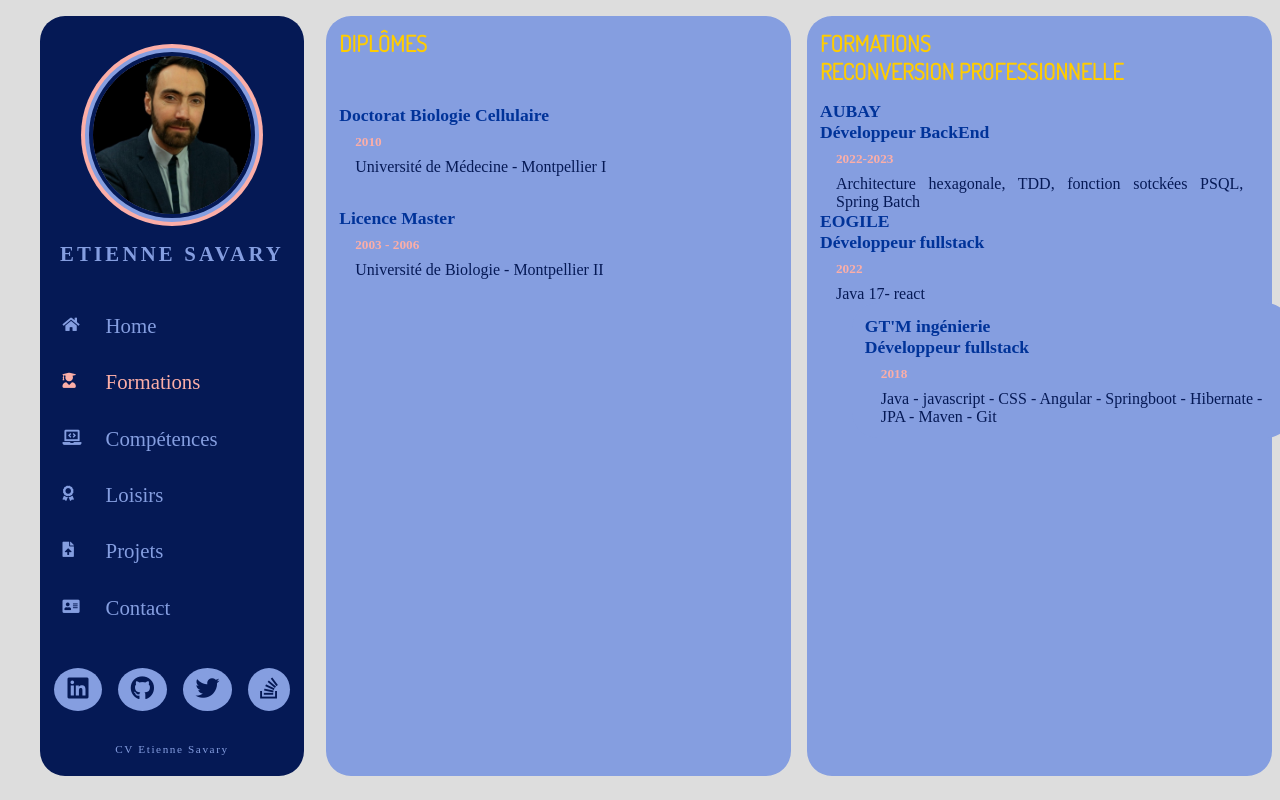
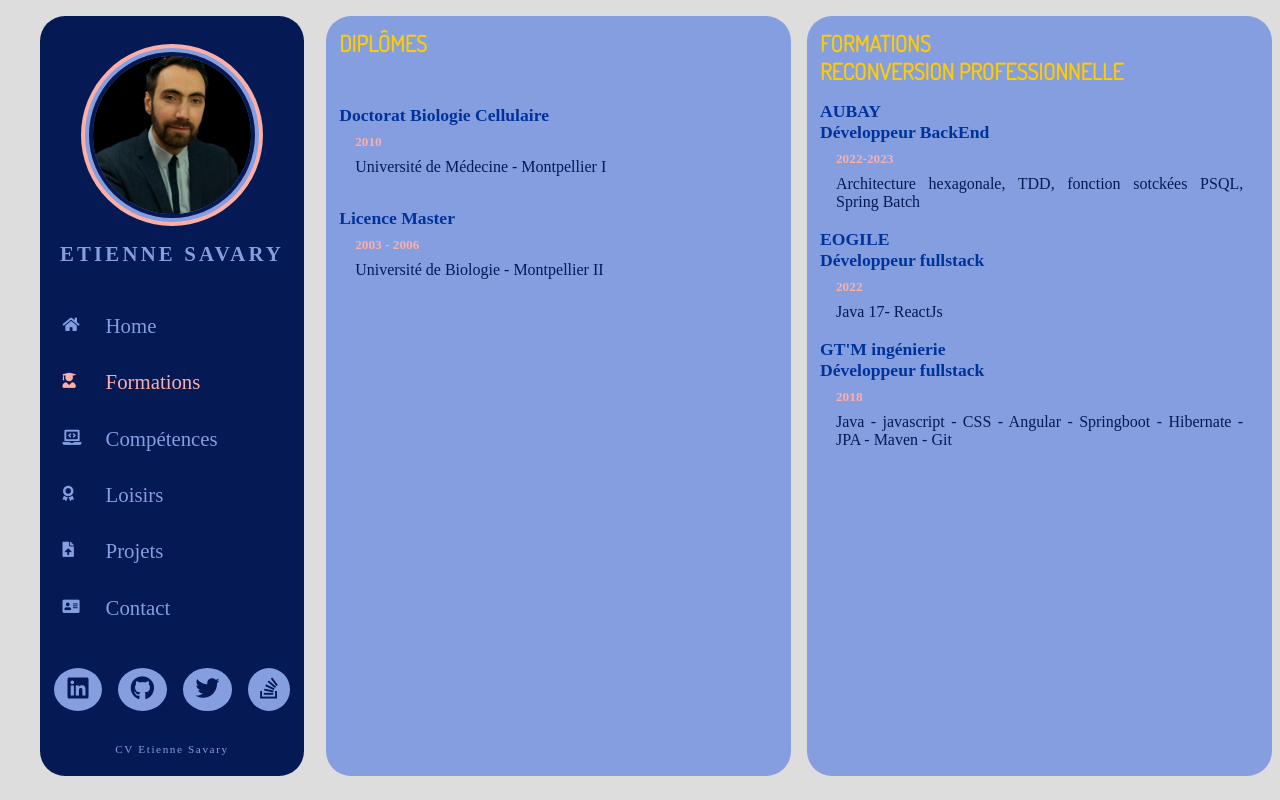
Before and after one commit to Goldeaur/react-cv, a React (Create React App) app: page /react-cv/formation in a window 1280 px wide. Built offline with nearby package versions, Linux system fonts and the light colour scheme; a web font is replaced by a local one.

Commit message:
Correction Formations

```diff
--- a/src/components/Formation/Teach.js
+++ b/src/components/Formation/Teach.js
@@ -9,14 +9,16 @@ const Teach = () => {
                 <h4>Développeur BackEnd</h4>
                 <h5>2022-2023</h5>
                 <p>Architecture hexagonale, TDD, fonction sotckées PSQL, Spring Batch</p>
+                <br/>
             </div>
             <div className="teachContent">
                 <h4>EOGILE</h4>
                 <h4>Développeur fullstack</h4>
                 <h5>2022</h5>
-                <p>Java 17- react</p>
+                <p>Java 17- ReactJs</p>
+                <br/>
             </div>
-            <div className="teach">
+            <div className="teachContent">
                 <h4>GT'M ingénierie</h4>
                 <h4>Développeur fullstack</h4>
                 <h5>2018</h5>
```
